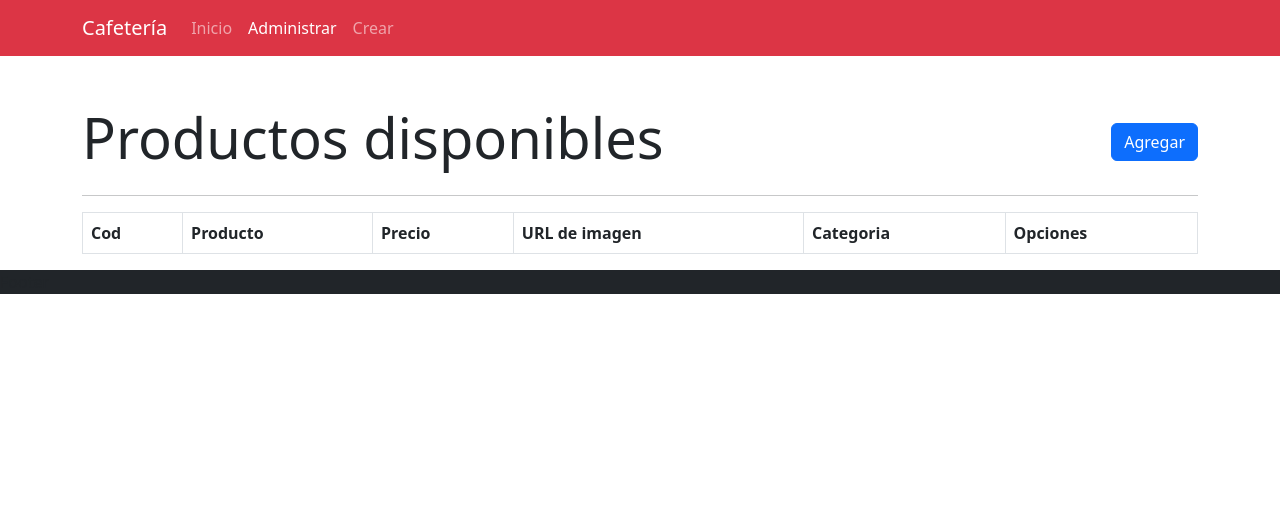
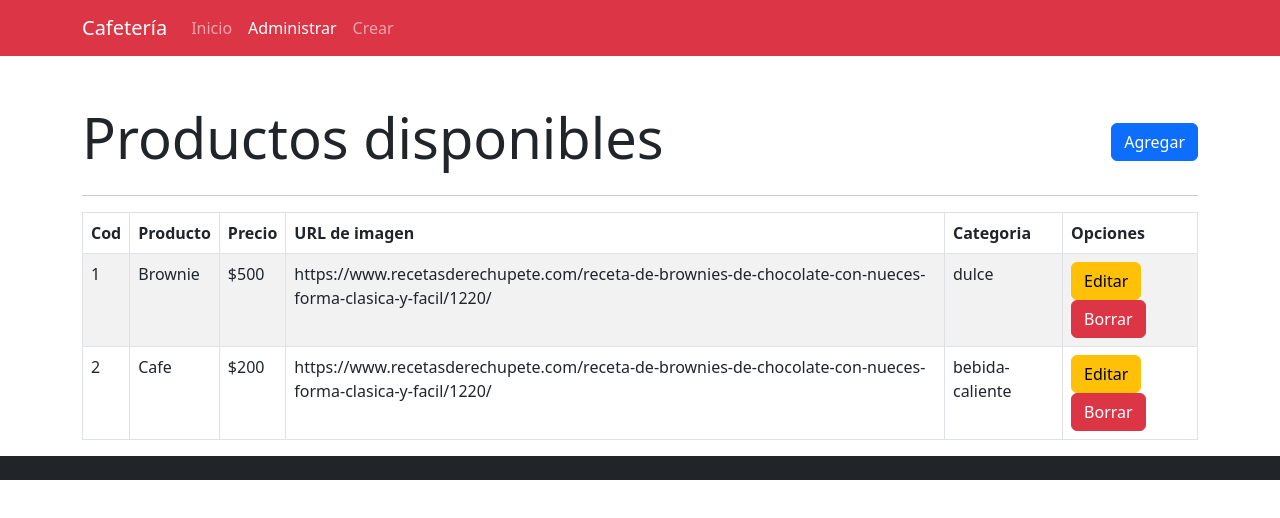
Before and after one commit to valeormaechea/crud_react, a React (Create React App) app: page /administrar in a window 1280 px wide. Shown: the top 518 px of the page. Built offline with nearby package versions, Linux system fonts and the light colour scheme; data requests are answered from the project's data file.

Commit message:
navegamos al componente para editar

```diff
--- a/db.json
+++ b/db.json
@@ -1,3 +1,18 @@
 {
-  "productos": []
+  "productos": [
+    {
+      "nombreProducto": "Brownie",
+      "precio": "500",
+      "imagen": "https://www.recetasderechupete.com/receta-de-brownies-de-chocolate-con-nueces-forma-clasica-y-facil/1220/",
+      "categoria": "dulce",
+      "id": 1
+    },
+    {
+      "nombreProducto": "Cafe",
+      "precio": "200",
+      "imagen": "https://www.recetasderechupete.com/receta-de-brownies-de-chocolate-con-nueces-forma-clasica-y-facil/1220/",
+      "categoria": "bebida-caliente",
+      "id": 2
+    }
+  ]
 }
--- a/src/components/views/producto/EditarProducto.js
+++ b/src/components/views/producto/EditarProducto.js
@@ -1,10 +1,60 @@
 import React from 'react';
+import {Form, Button} from 'react-bootstrap'
 
 const EditarProducto = () => {
     return (
-        <div>
-            <h1>Editar producto</h1>
-        </div>
+        <section className="container">
+      <h1 className="display-4 mt-5">Editar producto</h1>
+      <hr />
+      <Form>
+        <Form.Group className="mb-3" controlId="nombreProducto">
+          <Form.Label>Nombre de producto *</Form.Label>
+          <Form.Control
+            type="text"
+            placeholder="Café"
+            required
+
+          />
+        </Form.Group>
+        <Form.Group className="mb-3" controlId="precioProducto">
+          <Form.Label>Precio *</Form.Label>
+          <Form.Control
+            type="number"
+            placeholder="500"
+            required
+
+          />
+        </Form.Group>
+        <Form.Group className="mb-3" controlId="imagenProducto">
+          <Form.Label>URL de imagen *</Form.Label>
+          <Form.Control
+            type="text"
+            placeholder="https..."
+            required
+
+          />
+        </Form.Group>
+        <Form.Group className="mb-3" controlId="categoriaProducto">
+          <Form.Label>Categoría *</Form.Label>
+          <Form.Select required >
+            <option>Seleccione una categoría</option>
+            <option value="bebida-caliente">Bebida caliente</option>
+            <option value="bebida-fria">Bebida fría</option>
+            <option value="dulce">Dulce</option>
+            <option value="salado">Salado</option>
+          </Form.Select>
+        </Form.Group>
+
+        <Button variant="primary" type="submit">
+          Guardar
+        </Button>
+      </Form>
+      {/* {msjError ? (
+        <Alert variant="danger" className="mt-3">
+          Debe corregir los datos.
+        </Alert>
+      ) : null} */}
+    </section>
     );
 };
 
--- a/src/components/views/producto/ItemProducto.js
+++ b/src/components/views/producto/ItemProducto.js
@@ -1,6 +1,7 @@
 import React from "react";
 import Button from "react-bootstrap/esm/Button";
 import Swal from "sweetalert2";
+import {Link} from "react-router-dom";
 
 const ItemProducto = (props) => {
   const URL = process.env.REACT_APP_API_CAFETERIA;
@@ -50,7 +51,12 @@ const ItemProducto = (props) => {
       <td>{props.producto.imagen}</td>
       <td>{props.producto.categoria}</td>
       <td>
-        <Button variant="warning">Editar</Button>
+        <Link
+          to={`/administrar/producto/editar:${props.producto.id}`}
+          className="btn btn-warning"
+        >
+          Editar
+        </Link>
         <Button variant="danger" onClick={handleDelete}>
           Borrar
         </Button>
```
